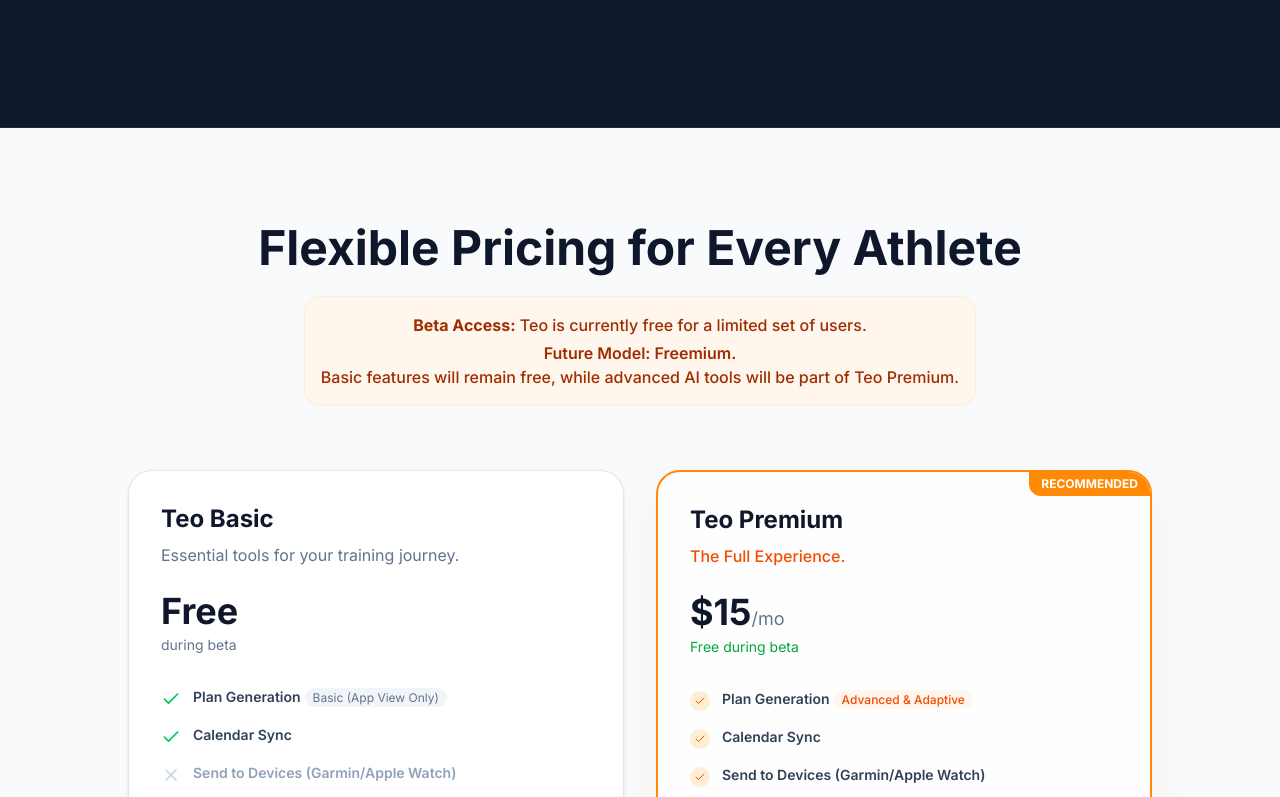
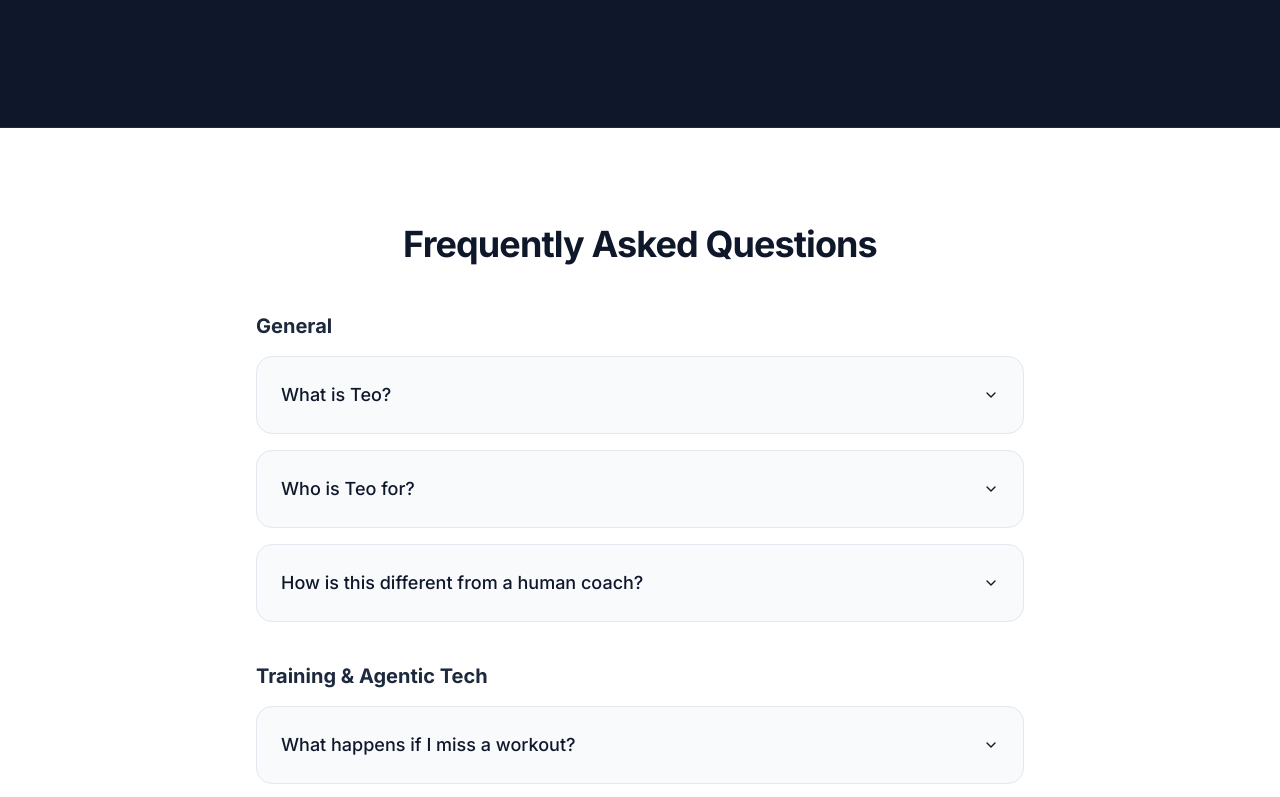
Before and after one commit to SimonCourchesne/trium-web, a Next.js app: page / in a window 1280 px wide. Shown: the part 10263-11060 px from the top of the page. Built offline with nearby package versions, Linux system fonts and the light colour scheme.

Commit message:
removed pricing

```diff
--- a/app/page.tsx
+++ b/app/page.tsx
@@ -7,7 +7,6 @@ import { PlanCreationShowcase } from "@/components/landing/plan-creation-showcas
 import { AppShowcase } from "@/components/landing/app-showcase";
 import { Mission } from "@/components/landing/mission";
 import { FAQ } from "@/components/landing/faq";
-import { Pricing } from "@/components/landing/pricing";
 
 export default function Home() {
     return (
@@ -19,7 +18,6 @@ export default function Home() {
             <PlanCreationShowcase />
             <AppShowcase />
             <Mission />
-            <Pricing />
             <FAQ />
             <Footer />
         </main>
```
